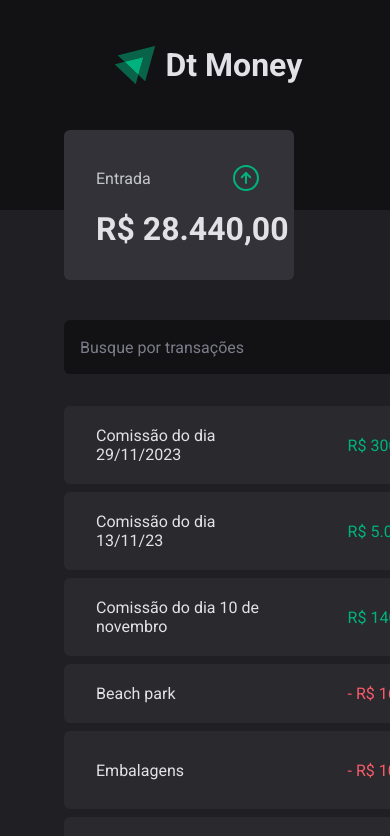
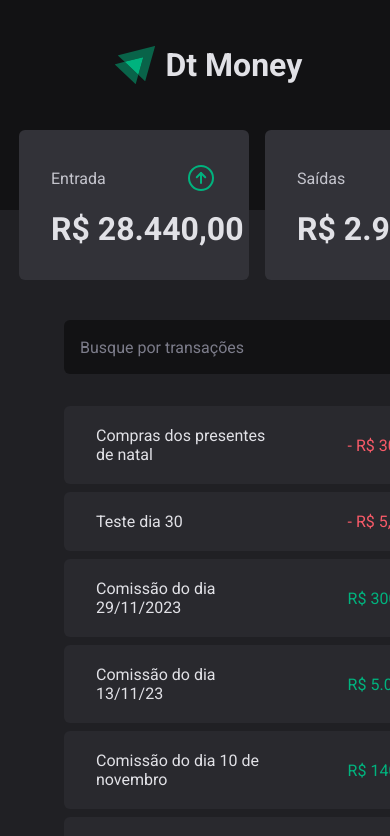
Before and after one commit to VivianeMayra/dt-money, a React (Vite) app: page / in a window 390 px wide. Shown: the top 836 px of the page. Built offline with nearby package versions, Linux system fonts and the light colour scheme; data requests are answered from the project's data file.

Commit message:
Melhorando layout mobile

```diff
--- a/server.json
+++ b/server.json
@@ -119,6 +119,22 @@
       "type": "income",
       "createdAt": "2023-11-29T13:27:44.912Z",
       "id": 14
+    },
+    {
+      "description": "Teste dia 30",
+      "price": 5,
+      "category": "Alimentação",
+      "type": "outcome",
+      "createdAt": "2023-11-30T14:00:20.192Z",
+      "id": 15
+    },
+    {
+      "description": "Compras dos presentes de natal",
+      "price": 300,
+      "category": "Compras",
+      "type": "outcome",
+      "createdAt": "2023-11-30T14:02:04.013Z",
+      "id": 16
     }
   ]
 }
--- a/src/components/Header/styles.ts
+++ b/src/components/Header/styles.ts
@@ -5,7 +5,7 @@ export const HeaderContainer = styled.header`
   padding: 2.5rem 0 7.5rem;
   width: 100vh;
 
-  @media (min-width: 1028px) {
+  @media (min-width: 1024px) {
     width: 100%;
   }
 
--- a/src/components/Summary/styles.ts
+++ b/src/components/Summary/styles.ts
@@ -8,17 +8,15 @@ export const SummaryContainer = styled.section`
   gap: 1rem;
   margin-top: -5rem;
   margin-left: 8rem;
+  align-items: center;
+  justify-content: center;
 
-  @media (max-width: 1020px) {
-    width: 90%;
-    max-width: 1120px;
-    margin-left: 4rem;
+  @media (max-width: 1024px) {
+    margin-left: 6rem;
   }
 
   @media (max-width: 480px) {
-    max-width: 300px;
-    margin-left: 3.5rem;
-    gap: 6rem;
+    margin-left: 14rem;
   }
 `
 
--- a/src/pages/Transactions/styles.ts
+++ b/src/pages/Transactions/styles.ts
@@ -6,7 +6,7 @@ export const TransactionsContainer = styled.main`
   margin: 2.5rem;
   padding: 0 1.5rem;
 
-  @media (min-width: 1028px) {
+  @media (min-width: 1024px) {
     width: 85%;
     margin: 4rem auto 0;
   }
```
